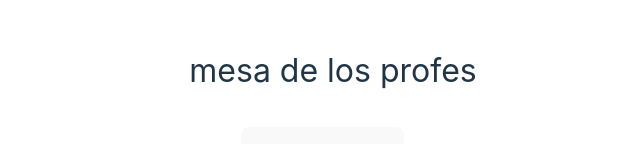
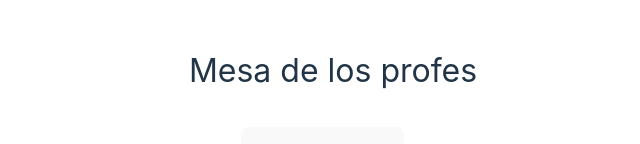
Before and after one commit to Jbar91/sitDown, a React (Vite) app: page / in a window 1280 px wide. Shown: the part 1203-1347 px from the top of the page, without its empty margins (339-979 px from the left). Built offline with nearby package versions, Linux system fonts and the light colour scheme.

Commit message:
Add tontería

```diff
--- a/src/App.tsx
+++ b/src/App.tsx
@@ -12,7 +12,7 @@ function App() {
     <>
       <DragDropContext onDragEnd={handleOnDragEnd}>
         <Cards></Cards>
-        <p>mesa de los profes</p>
+        <p>Mesa de los profes</p>
         <button onClick={refreshPage}>Recolocar</button>
       </DragDropContext>
     </>
```
